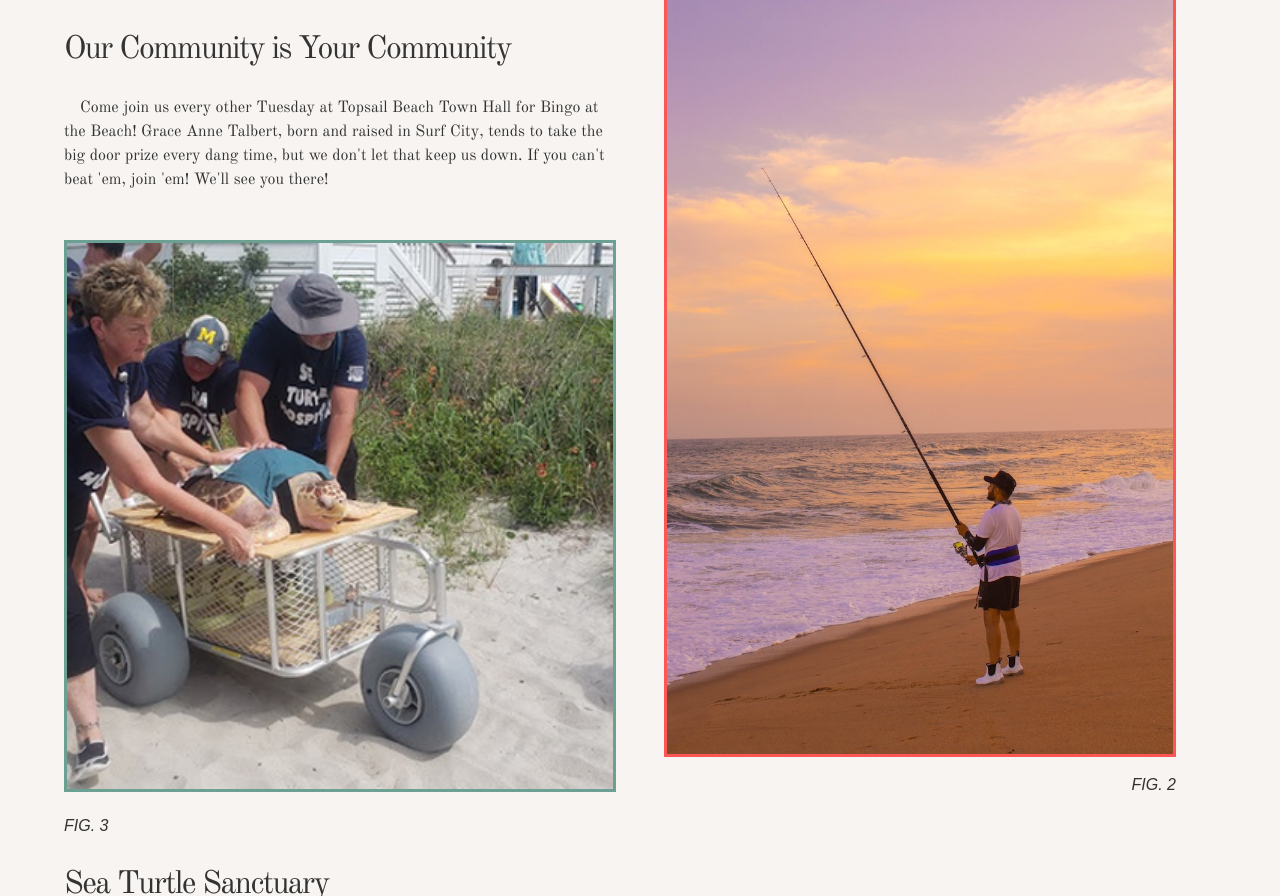
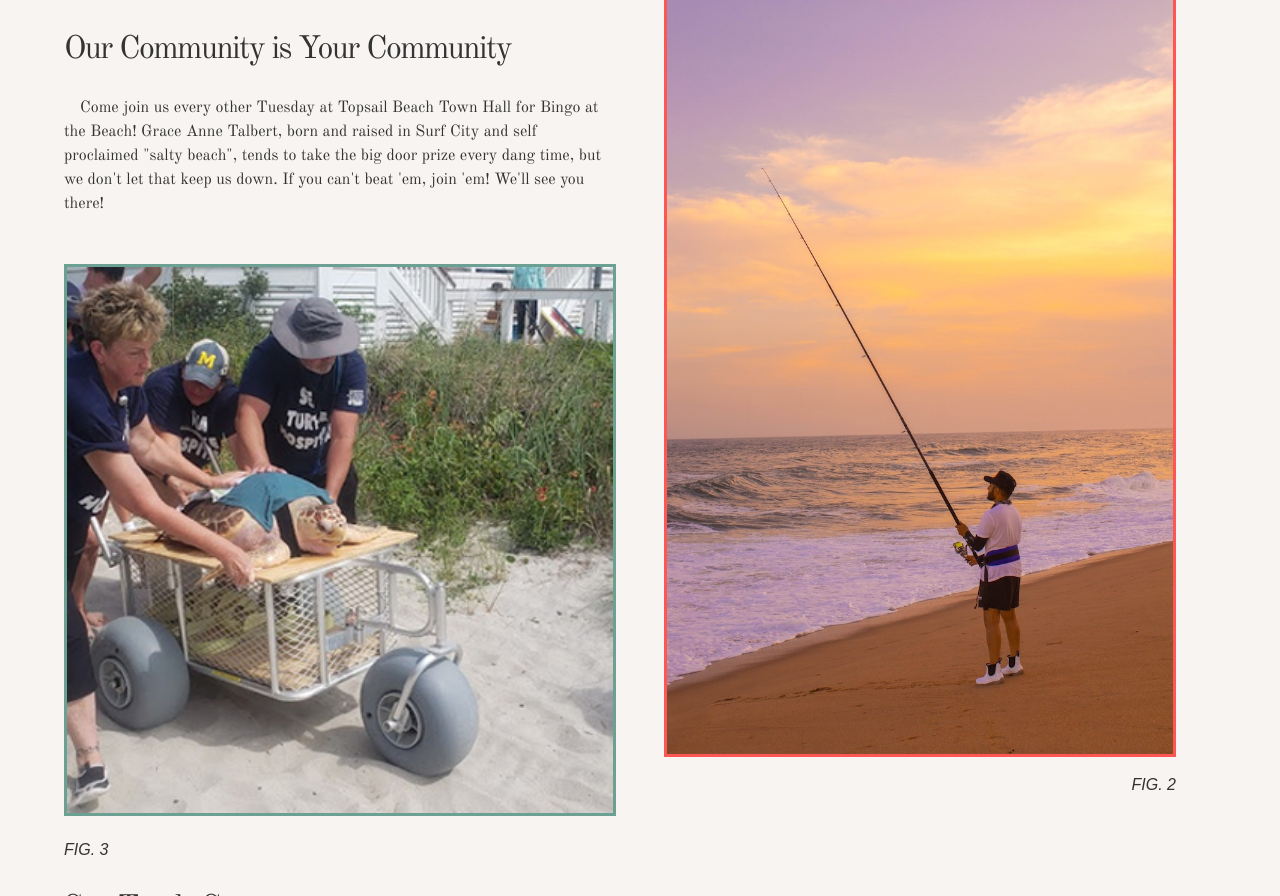
Before and after one commit to tessthom/topsailBeach, a plain HTML site: page activities.html in a window 1280 px wide. Shown: the part 1426-2322 px from the top of the page. Drawn offline with nearby package versions, Linux system fonts and the light colour scheme; a web font is replaced by a local one.

Commit message:
Copy edit: activities.html

```diff
--- a/activities.html
+++ b/activities.html
@@ -84,7 +84,7 @@
         <h2>Our Community is Your Community</h2>
         <p>
           Come join us every other Tuesday at Topsail Beach Town Hall for Bingo
-          at the Beach! Grace Anne Talbert, born and raised in Surf City, tends
+          at the Beach! Grace Anne Talbert, born and raised in Surf City and self proclaimed "salty beach", tends
           to take the big door prize every dang time, but we don't let that keep
           us down. If you can't beat 'em, join 'em! We'll see you there!
         </p>
```
